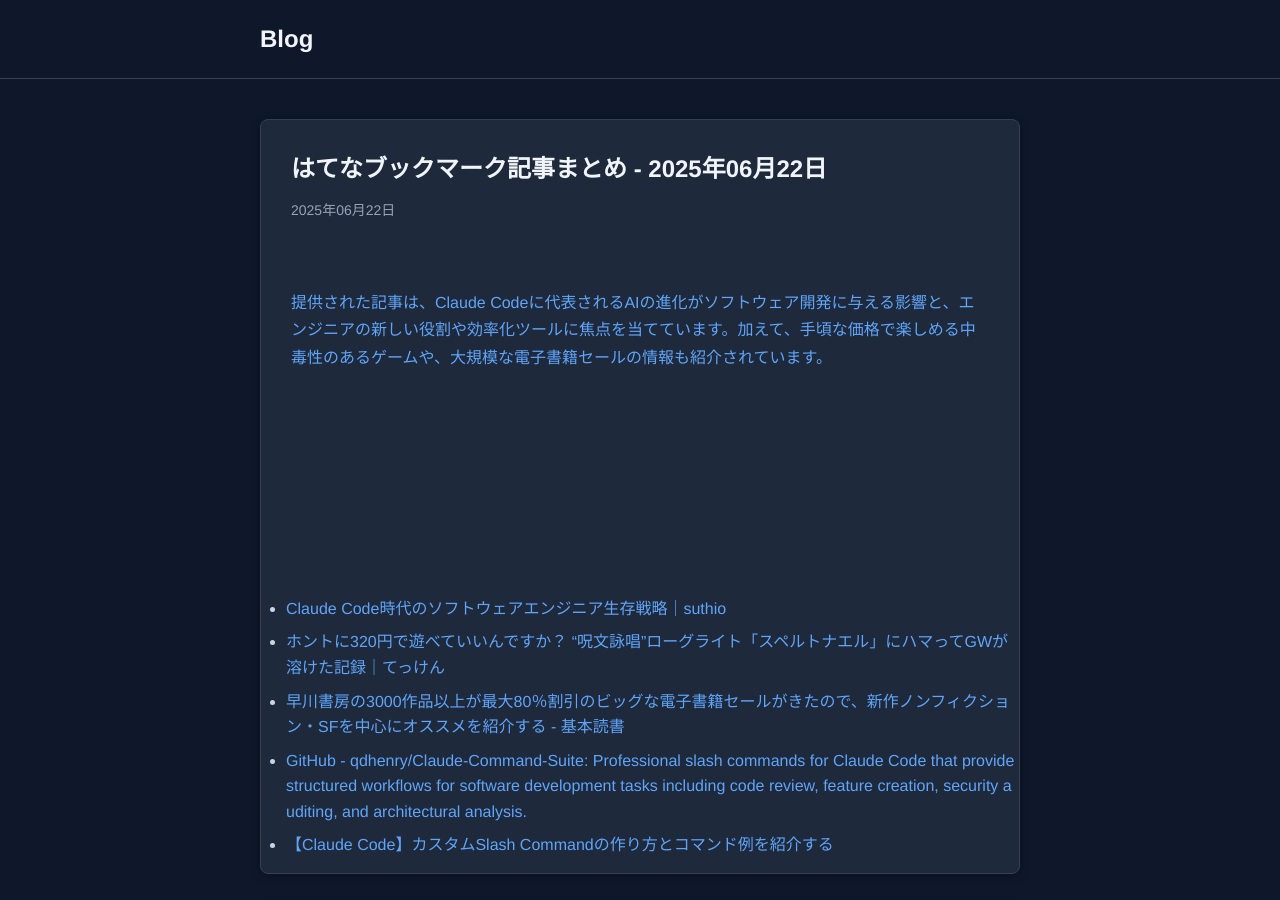
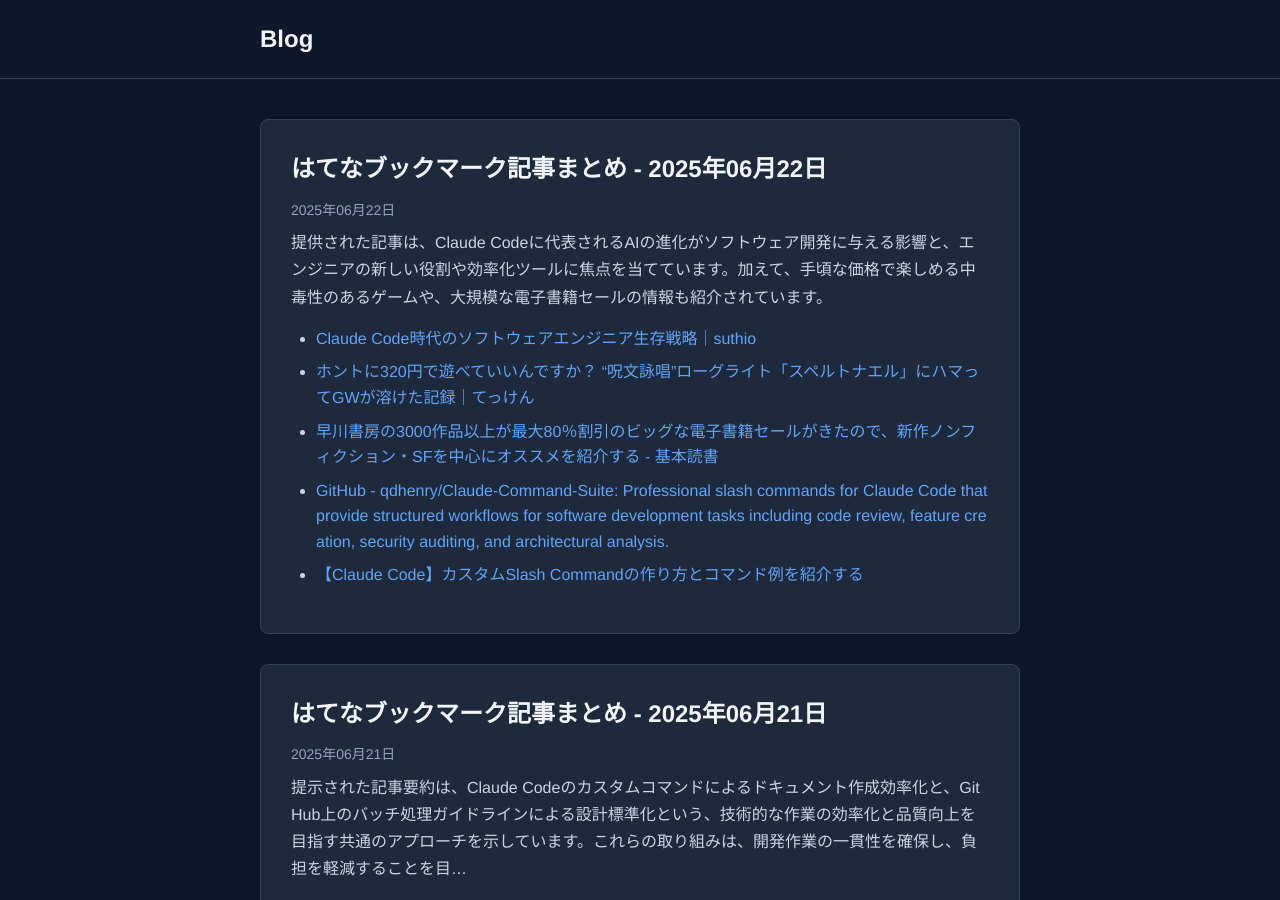
Before and after one commit to 6uclz1/claude-code-blog-site, a Jekyll site: the page built from index.html, in a window 1280 px wide and 900 px high. Built offline with Jekyll 4.4.1, drawn with Linux system fonts in a browser that asks for light colours; the list of posts is cut into pages by our own code.

Commit message:
カード全体のリンク機能を削除して元の状態に復元
- index.htmlからpost-card-linkのaタグを削除
- CSSからカード全体のホバー効果を削除
- 元のタイトルリンクのみの状態に戻す

🤖 Generated with [Claude Code](https://claude.ai/code)

Co-Authored-By: Claude <noreply@anthropic.com>

```diff
--- a/assets/css/style.css
+++ b/assets/css/style.css
@@ -56,36 +56,25 @@ main {
 .post-item {
   background: #1e293b;
   margin-bottom: 30px;
+  padding: 30px;
   border-radius: 8px;
   box-shadow: 0 2px 10px rgba(0, 0, 0, 0.3);
   border: 1px solid #334155;
-  transition: all 0.3s ease;
-  position: relative;
-  overflow: hidden;
-}
-
-.post-item:hover {
-  background: #334155;
-  transform: translateY(-2px);
-  box-shadow: 0 4px 20px rgba(0, 0, 0, 0.4);
-}
-
-.post-card-link {
-  display: block;
-  text-decoration: none;
-  color: inherit;
-  padding: 30px;
+  transition: transform 0.2s ease;
 }
 
 .post-title {
   font-size: 24px;
   font-weight: 600;
   margin-bottom: 10px;
-  color: #f1f5f9;
-  transition: color 0.3s ease;
 }
 
-.post-card-link:hover .post-title {
+.post-title a {
+  color: #f1f5f9;
+  text-decoration: none;
+}
+
+.post-title a:hover {
   color: #60a5fa;
 }
 
@@ -264,10 +253,6 @@ footer {
   }
 
   .post-item {
-    margin: 0 0 20px 0;
-  }
-
-  .post-card-link {
     padding: 20px;
   }
 
--- a/index.html
+++ b/index.html
@@ -6,9 +6,8 @@ layout: default
   <ul class="post-list">
     {% for post in paginator.posts %}
       <li class="post-item">
-        <a href="{{ post.url | relative_url }}" class="post-card-link">
         <h2 class="post-title">
-            {{ post.title }}
+          <a href="{{ post.url | relative_url }}">{{ post.title }}</a>
         </h2>
         <div class="post-meta">
           <time datetime="{{ post.date | date_to_xmlschema }}">
@@ -20,7 +19,6 @@ layout: default
             {{ post.excerpt | markdownify }}
           </div>
         {% endif %}
-        </a>
       </li>
     {% endfor %}
   </ul>
```
Lines whose indentation alone changed are shown as unchanged.
